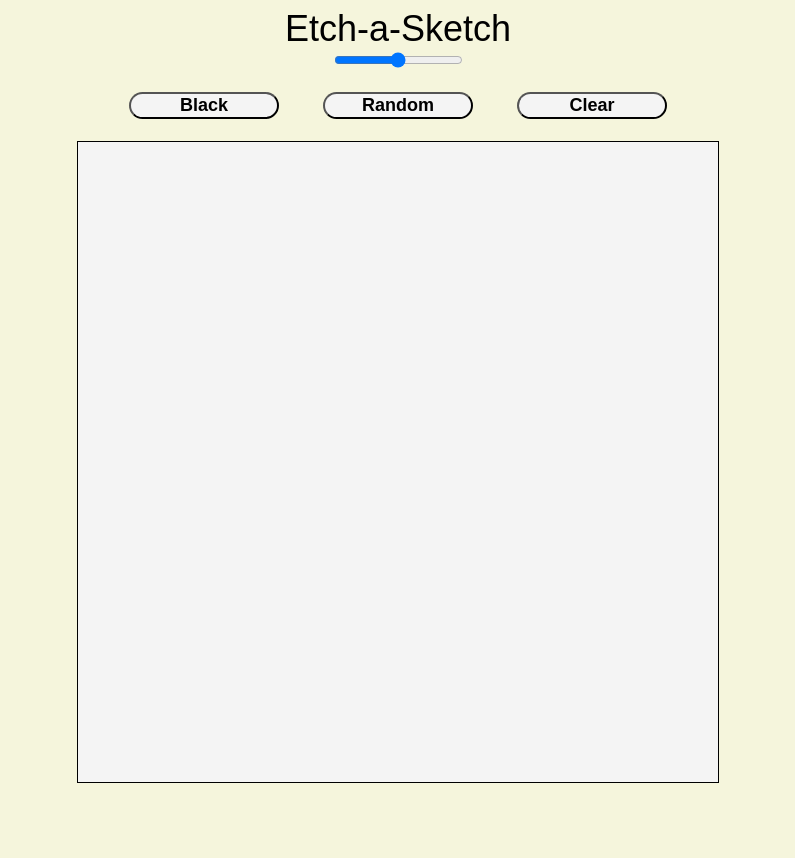
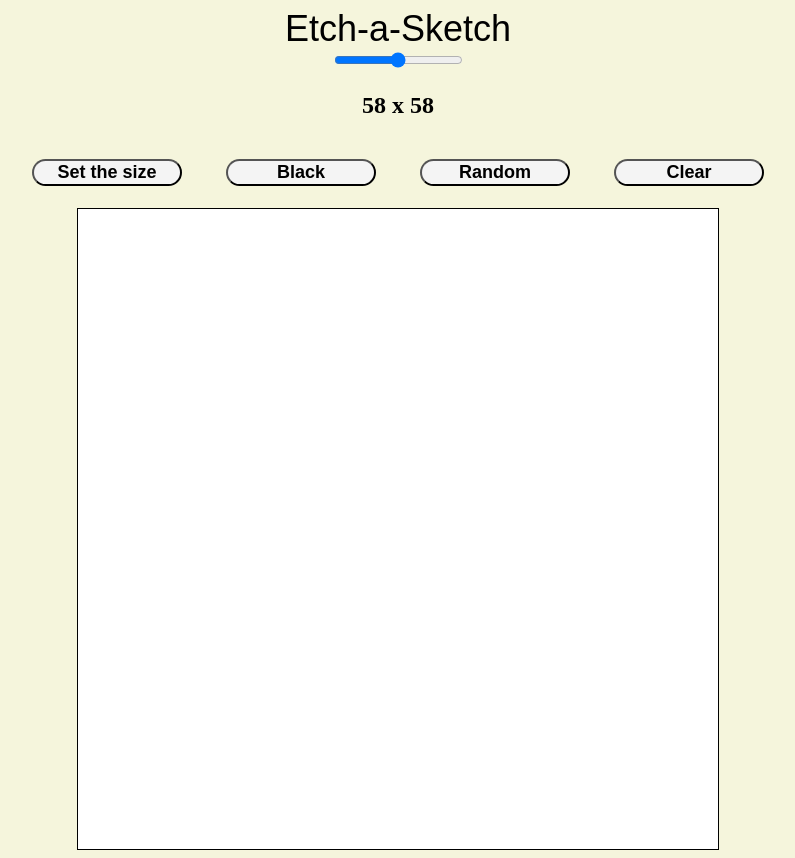
Before and after one commit to JonnyG7613/Etch-a-Sketch, a plain HTML site: page index.html in a window 1280 px wide. Both pictures are taken after a click on the button "Random". Shown: the whole page, without its empty margins (242-1037 px from the left). Before the commit the page ends 800 px from the top, so only its background shows below. Drawn offline with Linux system fonts and the light colour scheme.

Commit message:
Set a slider to modify the board size as well as clear the board whenever the size is set

```diff
--- a/index.html
+++ b/index.html
@@ -13,9 +13,10 @@
     <div id="header">Etch-a-Sketch</div>
     <div id="main">
         <div id="buttons">
-            <div class="slidecontainer">
+            <div class="slideContainer">
                 <input type="range" min="16" max="100" value="58" class="slider" id="myRange">
             </div>
+            <button id="setSize" class="button">Set the size</button>
             <button id="blackButton" class="button">Black</button>
             <button id="randomButton" class="button">Random</button>
             <button id="clearButton" class="button">Clear</button>
--- a/javascript.js
+++ b/javascript.js
@@ -4,38 +4,60 @@ const clearButton = document.getElementById('clearButton');
 const buttons = document.getElementsByClassName('buttons');
 const blackboard = document.getElementById('blackboard');
 const grid = document.getElementsByClassName('grid');
-let slider = document.getElementById('myRange');
-const sideSize = slider.getAttribute('value');
-
-
+const setSize = document.getElementById('setSize');
+const slider = document.getElementById('myRange');
+let sideSize = slider.getAttribute('value');
 const colorClass = document.getElementsByClassName('colorClass');
+const slideContainer = document.querySelector('.slideContainer');
+let span = document.createElement('span');
 
 // adjusts the size of the cells in the backboard
 function blackboardSize(xSize) {
     let columns = "auto";
+    if (grid.length > 0) {
+        for (let i = grid.length - 1; i >= 0; i--) {
+            blackboard.removeChild(grid[i]);
+        }
+    }
     for (let i = 1; i < xSize; i++) {
         columns = (`${columns} auto`);
     }
     blackboard.style.gridTemplateColumns = columns;
-    for (let y = 1; y <= xSize; y++) {
-        for (let x = 1; x <= xSize; x++) {
-            let g = document.createElement('div');
-            g.setAttribute('class', 'grid colorClass');
-            blackboard.appendChild(g);
-            console.log(1);
-        }
+    for (let i = 0; i < xSize ** 2; i++) {
+        let g = document.createElement('div');
+        g.setAttribute('class', 'grid colorClass');
+        blackboard.appendChild(g);
     }
 }
 
+//default display of slider
+span.innerHTML = `<h2>${sideSize} x ${sideSize}</h2>`;
 
+// displays the slider dimensions as it's slid
+slider.oninput = function () {
+    let size = slider.value;
+    span.innerHTML = `<h2>${size} x ${size}</h2>`;
+}
+
+// Sets default board size and displays board size
+slideContainer.appendChild(span);
 blackboardSize(sideSize);
 
+// when clicked, sets the board to the size acording to the slider
+setSize.onclick = function () {
+    let size = slider.value;
+    blackboardSize(size);
+}
+
+
+// when clicked, clears the board of all colors and returns it to a white background
 clearButton.onclick = function () {
     for (let i = 0; i < colorClass.length; i++) {
-        colorClass[i].style.background = '#f4f4f4';
+        colorClass[i].style.background = 'white';
     }
 }
 
+// sets the color of the Etch-a-Sketch to black
 blackButton.onclick = function () {
     for (let i = 0; i < colorClass.length; i++) {
         colorClass[i].addEventListener('mouseover', e => e.target.style.background = 'black');
@@ -43,12 +65,13 @@ blackButton.onclick = function () {
 
 }
 
+// sets the color of the Etch-a-Sketch to random colors per square
 randomButton.onclick = function () {
     for (let i = 0; i < colorClass.length; i++) {
         let red = parseInt(Math.random() * 256);
         let green = parseInt(Math.random() * 256);
         let blue = parseInt(Math.random() * 256);
-        colorClass[i].addEventListener('mouseover', e => e.target.style.background = `rgba(${red}, ${green}, ${blue}, 1)`);
+        colorClass[i].addEventListener('mouseover', e => e.target.style.background = `rgba(${red}, ${green}, ${blue}, ${Math.random()})`);
     }
 
 }
--- a/style.css
+++ b/style.css
@@ -30,7 +30,7 @@ body {
 }
 
 .colorClass {
-    background-color:;
+    background-color: white;
 }
 
 /* .grid {
```
